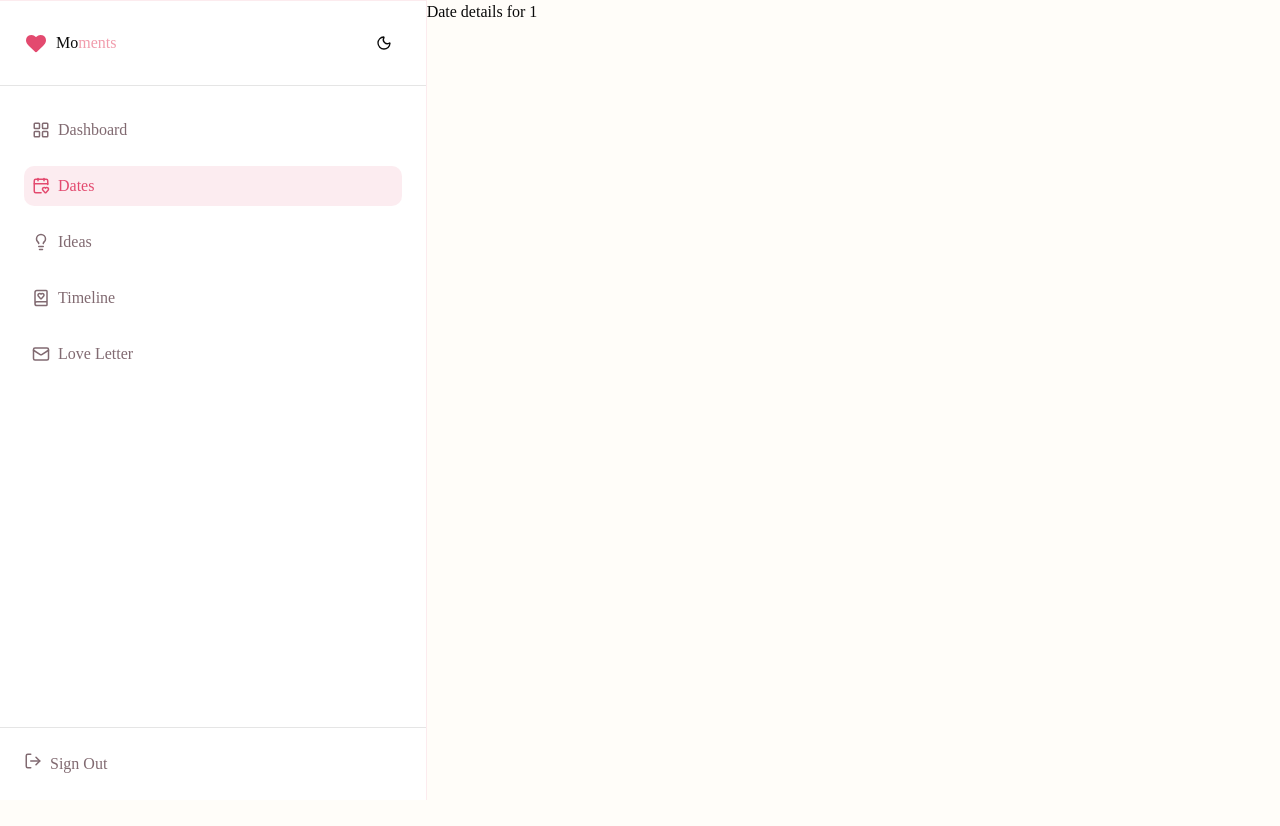
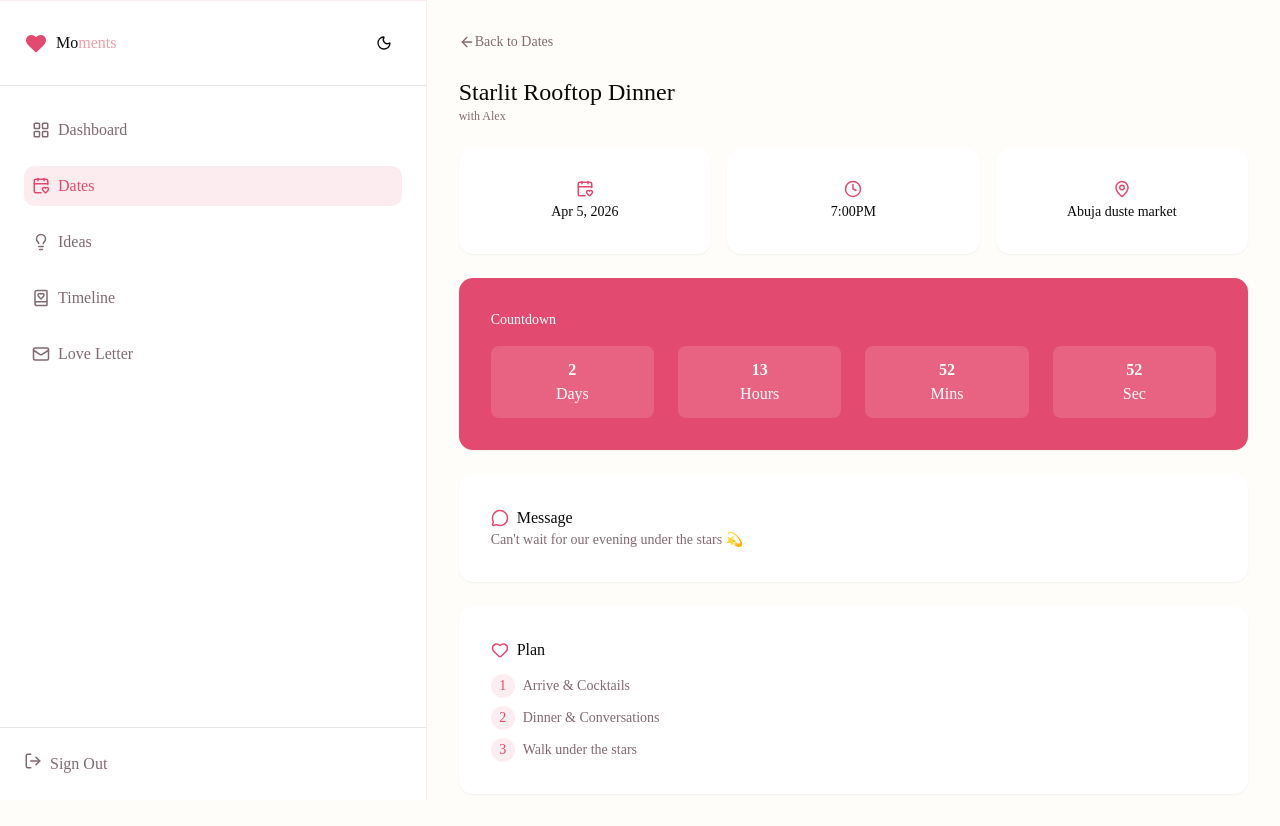
Before and after one commit to Edisemiefegi/moments, a React (Vite) app: page /dashboard/dates/1 in a window 1280 px wide. Before the commit the page ends 800 px from the top, so only its background shows below. Built offline with nearby package versions, Linux system fonts and the light colour scheme.

Commit message:
DatesDetails page added

```diff
--- /dev/null
+++ b/src/components/dashboard/dates/CountDown.tsx
@@ -0,0 +1,30 @@
+import Card from "@/components/base/Card";
+
+function CountDown() {
+  const time = [
+    { value: 2, label: "Days" },
+    { value: 13, label: "Hours" },
+    { value: 52, label: "Mins" },
+    { value: 52, label: "Sec" },
+  ];
+
+  return (
+    <Card className="bg-primary! space-y-4">
+      <p className="text-sm text-card">Countdown</p>
+
+      <div className="grid grid-cols-4 sm:gap-6 gap-2 text-white">
+        {time.map((item, i) => (
+          <span
+            key={i}
+            className="bg-accent/30 p-3 rounded-md text-center"
+          >
+            <p className="font-semibold">{item.value}</p>
+            <p className="sm:text-base text-sm">{item.label}</p>
+          </span>
+        ))}
+      </div>
+    </Card>
+  );
+}
+
+export default CountDown;
--- a/src/components/dashboard/dates/SummaryDateCard.tsx
+++ b/src/components/dashboard/dates/SummaryDateCard.tsx
@@ -20,7 +20,7 @@ export default function SummaryDateCard({ content }: Props) {
   const navigate = useNavigate();
 
   return (
-    <Card className="space-y-3">
+    <Card className="space-y-3 hover:border-primary/30 hover:border">
       <div className="flex justify-between">
         <div>
           <p>
@@ -40,7 +40,7 @@ export default function SummaryDateCard({ content }: Props) {
           <ChevronRight />
         </Button>
       </div>
-      <div className="text-sm text-text flex  gap-4">
+      <div className="text-sm text-text flex flex-wrap  gap-4">
         <p className="flex gap-1 items-center">
           <CalendarHeart size={15} />
           {content.date}
--- a/src/layout/DashboardLayout.tsx
+++ b/src/layout/DashboardLayout.tsx
@@ -7,7 +7,7 @@ function DashboardLayout() {
       <div className="col-span-1  ">
         <Nav />
       </div>
-      <div className=" w-full md:col-span-2 col-span-3">
+      <div className=" w-full md:col-span-2 col-span-3 p-8 md:mb-0 mb-20">
         <Outlet />
       </div>
     </main>
--- a/src/pages/dashboard/Ideas.tsx
+++ b/src/pages/dashboard/Ideas.tsx
@@ -30,7 +30,7 @@ function Ideas() {
     ),
   );
   return (
-    <main className="p-8 space-y-6">
+    <main className=" space-y-6">
       <header>
         <h1 className="font-medium text-2xl flex gap-1">
           <Sparkle className="text-primary" />
--- a/src/pages/dates/DateDetails.tsx
+++ b/src/pages/dates/DateDetails.tsx
@@ -1,9 +1,88 @@
-import { useParams } from "react-router-dom";
+import {
+  ArrowLeft,
+  CalendarHeart,
+  Clock,
+  Heart,
+  MapPin,
+  MessageCircle,
+} from "lucide-react";
+import { Link, useParams } from "react-router-dom";
+import { dates } from "./Dates";
+import Card from "@/components/base/Card";
+import CountDown from "@/components/dashboard/dates/CountDown";
 
 function DateDetails() {
-const { id } = useParams();
+  const { id } = useParams();
+  const date = dates.find((e) => e.id === id);
 
-  return <div>Date details for {id}</div>
+  if (!date) return <p>Date not found</p>;
+
+  const info = [
+    { icon: CalendarHeart, value: date.date },
+    { icon: Clock, value: date.time },
+    { icon: MapPin, value: date.location },
+  ];
+
+  const plans = [
+    "Arrive & Cocktails",
+    "Dinner & Conversations",
+    "Walk under the stars",
+  ];
+
+  return (
+    <div className="space-y-6">
+      <Link
+        to={"/dashboard/dates"}
+        className="text-text text-sm flex items-center"
+      >
+        <ArrowLeft size={16} /> Back to Dates
+      </Link>
+
+      <header>
+        <h1 className="font-medium text-2xl">{date.title}</h1>
+        <p className="text-text text-xs">with {date.company}</p>
+      </header>
+
+      <div className="grid md:grid-cols-3 grid-cols-2 gap-4">
+        {info.map(({ icon: Icon, value }, i) => (
+          <Card key={i} className="flex flex-col gap-1 items-center">
+            <Icon className="text-primary" size={18} />
+            <p className="text-sm">{value}</p>
+          </Card>
+        ))}
+      </div>
+
+      <CountDown />
+
+      <Card>
+        <p className="flex items-center gap-2">
+          <MessageCircle className="text-primary" size={18} />
+          Message
+        </p>
+        <p className="text-text text-sm">
+          Can't wait for our evening under the stars 💫
+        </p>
+      </Card>
+
+      <Card className="space-y-3">
+        <p className="flex items-center gap-2">
+          <Heart className="text-primary" size={18} />
+          Plan
+        </p>
+
+      <div className="space-y-2">
+          {plans.map((item, i) => (
+          <div key={i} className="flex gap-2 items-center ">
+            <span className="text-primary rounded-full size-6 flex items-center justify-center text-sm  bg-primary/10">
+              {i + 1}
+            </span>
+            <p className="text-text text-sm">{item}</p>
+          </div>
+        ))}
+      </div>
+      </Card>
+    </div>
+  );
 }
 
-export default DateDetails
+export default DateDetails;
--- a/src/pages/dates/Dates.tsx
+++ b/src/pages/dates/Dates.tsx
@@ -4,9 +4,7 @@ import { Button } from "@/components/ui/button";
 import { Plus } from "lucide-react";
 import { useEffect, useState } from "react";
 import { useSearchParams } from "react-router-dom";
-
-function Dates() {
-  const dates = [
+export const dates = [
   {
     title: "Starlit Rooftop Dinner",
     company: "Alex",
@@ -54,6 +52,7 @@ function Dates() {
   },
 ];
 
+function Dates() {
   const [searchParams, setSearchParams] = useSearchParams();
 
   const urlTab = searchParams.get("tab");
@@ -97,8 +96,8 @@ function Dates() {
   const filteredDates = dates.filter((date) => date.status === activeTab);
 
   return (
-    <main className="p-8 space-y-6">
-      <header className="flex justify-between">
+    <main className=" space-y-6">
+      <header className="flex justify-between items-center">
         <div>
           <h1 className="font-medium text-2xl flex gap-1">Dates</h1>
           <p className="text-text">All your romantic plans in one place.</p>
@@ -108,7 +107,6 @@ function Dates() {
         </Button>{" "}
       </header>
 
-      <div className="w-full">
       <Tab
         tabs={tabsWithCount}
         value={activeTab}
@@ -123,7 +121,6 @@ function Dates() {
           <SummaryDateCard key={date.id} content={date} />
         ))}
       </div>
-      </div>
     </main>
   );
 }
```
Lines whose indentation alone changed are shown as unchanged.
